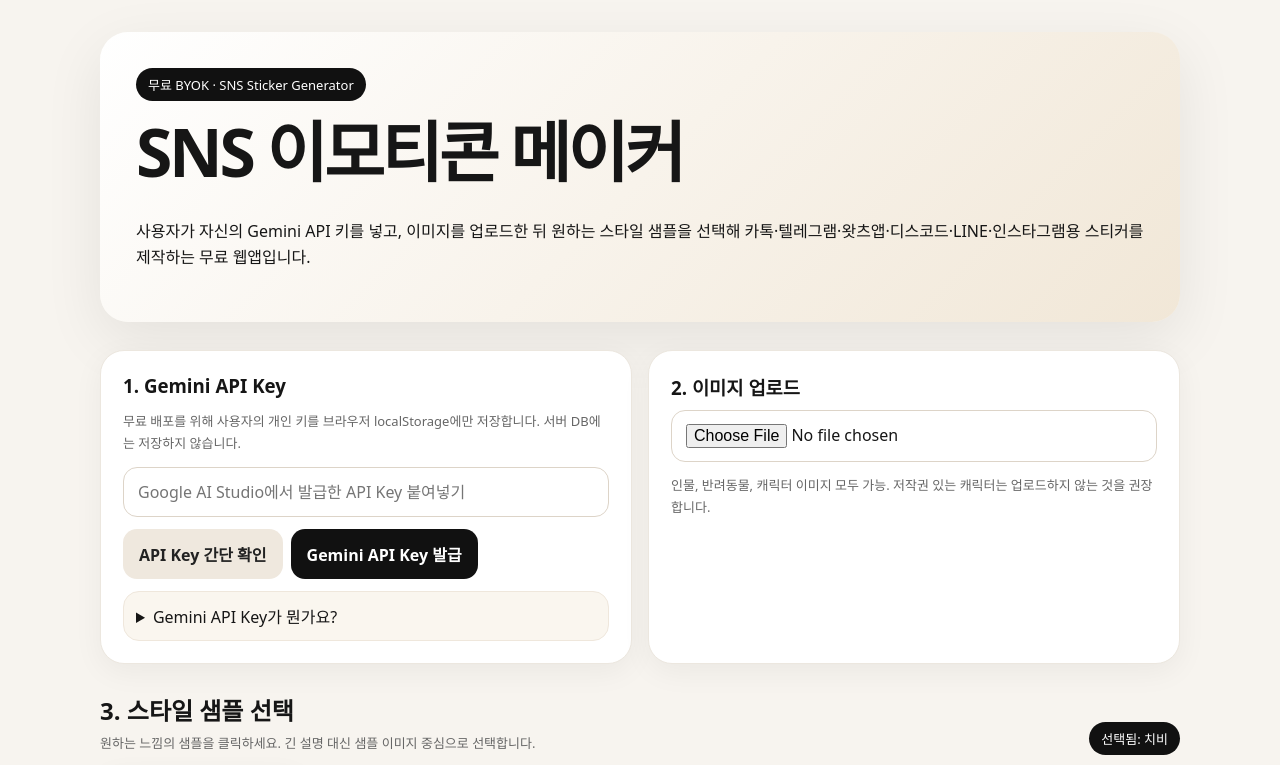
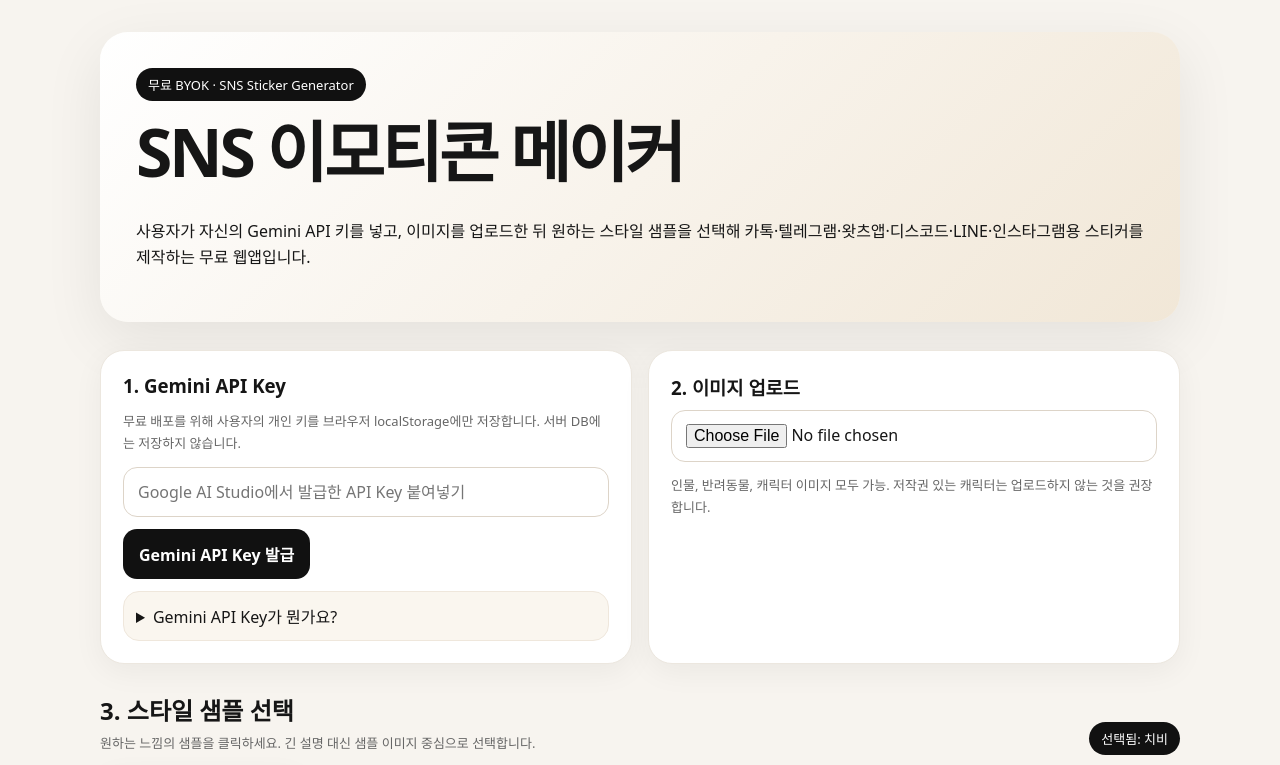
Before and after one commit to REDPAPA1000/sns_emoticon_maker, a Next.js app: page / in a window 1280 px wide. Shown: the top 765 px of the page. Built offline with nearby package versions, Linux system fonts and the light colour scheme.

Commit message:
Replace API key validation button with status indicator

```diff
--- a/components/ApiKeyBox.tsx
+++ b/components/ApiKeyBox.tsx
@@ -8,38 +8,29 @@
   onChange: (key: string) => void;
 };
 
+type KeyStatus = 'idle' | 'checking' | 'valid' | 'invalid';
+
 export default function ApiKeyBox({ onChange }: ApiKeyBoxProps) {
   const [key, setKey] = useState('');
-  const [checking, setChecking] = useState(false);
-  const [status, setStatus] = useState<'idle' | 'valid' | 'invalid' | 'unknown'>('idle');
+  const [status, setStatus] = useState<KeyStatus>('idle');
   const [message, setMessage] = useState('');
 
   useEffect(() => {
     const saved = localStorage.getItem('gemini_api_key') || '';
     setKey(saved);
     onChange(saved);
+    if (saved.trim().length >= 20) {
+      setStatus('valid');
+      setMessage('저장된 API Key가 있습니다. 실제 생성 단계에서 최종 확인됩니다.');
+    }
   }, [onChange]);
 
-  function save(value: string) {
-    setKey(value);
-    onChange(value);
+  useEffect(() => {
+    const trimmed = key.trim();
+
+    if (!trimmed) {
       setStatus('idle');
       setMessage('');
-
-    if (value) {
-      localStorage.setItem('gemini_api_key', value);
-    } else {
-      localStorage.removeItem('gemini_api_key');
-    }
-  }
-
-  async function validateKey() {
-    const trimmed = key.trim();
-    setMessage('');
-
-    if (!trimmed) {
-      setStatus('invalid');
-      setMessage('API Key를 먼저 입력해 주세요.');
       return;
     }
 
@@ -49,8 +40,10 @@
       return;
     }
 
-    setChecking(true);
+    setStatus('checking');
+    setMessage('API Key를 확인하는 중입니다.');
 
+    const timer = window.setTimeout(async () => {
       try {
         const response = await fetch('/api/validate-key', {
           method: 'POST',
@@ -60,27 +53,42 @@
         const json = await response.json();
 
         if (!response.ok || json.status === 'invalid') {
-        throw new Error(json.error || 'API Key를 확인해 주세요.');
-      }
-
-      if (json.status === 'valid') {
-        setStatus('valid');
-        setMessage(json.message || 'API Key가 정상적으로 확인되었습니다.');
+          setStatus('invalid');
+          setMessage(json.error || 'API Key를 확인해 주세요.');
           return;
         }
 
-      setStatus('unknown');
-      setMessage(json.warning || '키 길이는 충분합니다. 실제 이미지 생성으로 최종 확인해 주세요.');
-    } catch (error: unknown) {
-      const errorMessage = error instanceof Error ? error.message : 'API Key 검증 중 오류가 발생했습니다.';
-      setStatus('unknown');
-      setMessage(`${errorMessage} 그래도 키 길이는 충분하다면 실제 생성으로 확인할 수 있습니다.`);
-    } finally {
-      setChecking(false);
+        setStatus('valid');
+        setMessage(json.message || json.warning || 'API Key가 입력되었습니다. 실제 생성 단계에서 최종 확인됩니다.');
+      } catch {
+        setStatus('valid');
+        setMessage('API Key가 입력되었습니다. 네트워크 검사는 건너뛰고 실제 생성 단계에서 최종 확인됩니다.');
+      }
+    }, 700);
+
+    return () => window.clearTimeout(timer);
+  }, [key]);
+
+  function save(value: string) {
+    setKey(value);
+    onChange(value);
+
+    if (value) {
+      localStorage.setItem('gemini_api_key', value);
+    } else {
+      localStorage.removeItem('gemini_api_key');
     }
   }
 
-  const messageClass = status === 'invalid' ? 'error-text' : status === 'valid' ? 'success-text' : 'warning-text';
+  const statusLabel = status === 'idle'
+    ? 'API Key 미입력'
+    : status === 'checking'
+      ? '검사 중'
+      : status === 'valid'
+        ? '입력됨'
+        : '확인 필요';
+
+  const messageClass = status === 'invalid' ? 'error-text' : status === 'valid' ? 'success-text' : 'small';
 
   return (
     <div className="card">
@@ -89,19 +97,19 @@
         무료 배포를 위해 사용자의 개인 키를 브라우저 localStorage에만 저장합니다. 서버 DB에는 저장하지 않습니다.
       </p>
 
+      <div className="key-input-row">
         <input
-        className="input"
+          className="input key-input"
           value={key}
           onChange={(event) => save(event.target.value)}
           placeholder="Google AI Studio에서 발급한 API Key 붙여넣기"
           type="password"
           autoComplete="off"
         />
+        <span className={`key-status-dot ${status}`} aria-label={statusLabel} title={statusLabel} />
+      </div>
 
       <div className="button-row">
-        <button className="btn secondary" type="button" disabled={checking} onClick={validateKey}>
-          {checking ? '검사 중...' : 'API Key 간단 확인'}
-        </button>
         <a className="btn" href={AI_STUDIO_KEY_URL} target="_blank" rel="noreferrer">
           Gemini API Key 발급
         </a>
```
Lines whose indentation alone changed are shown as unchanged.
